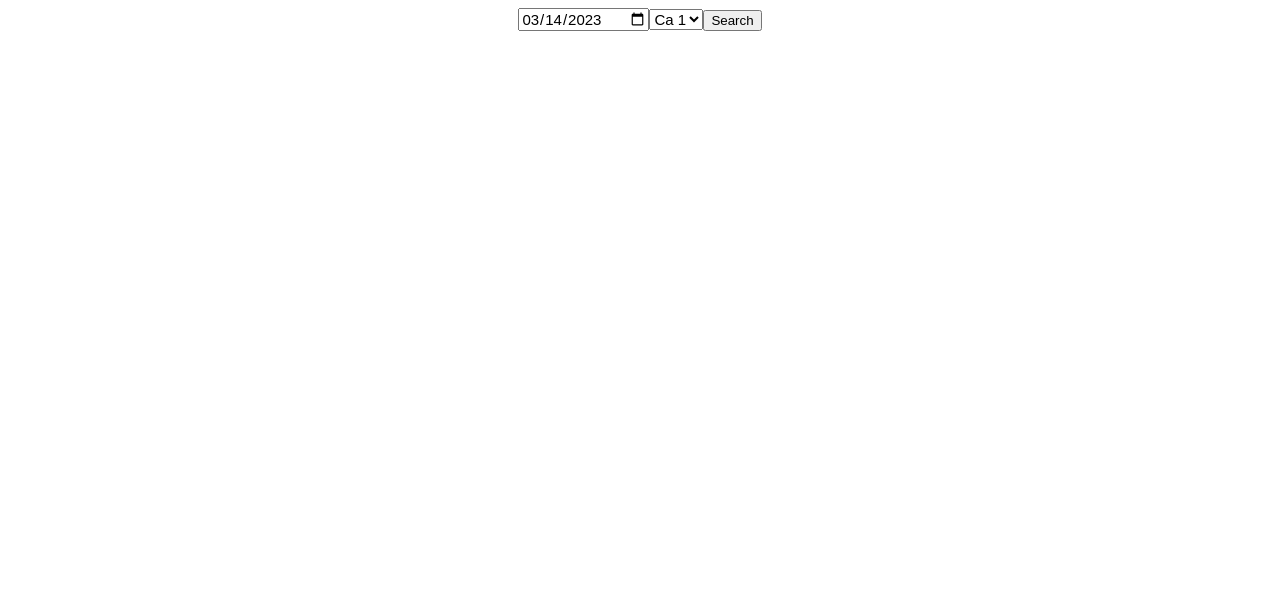
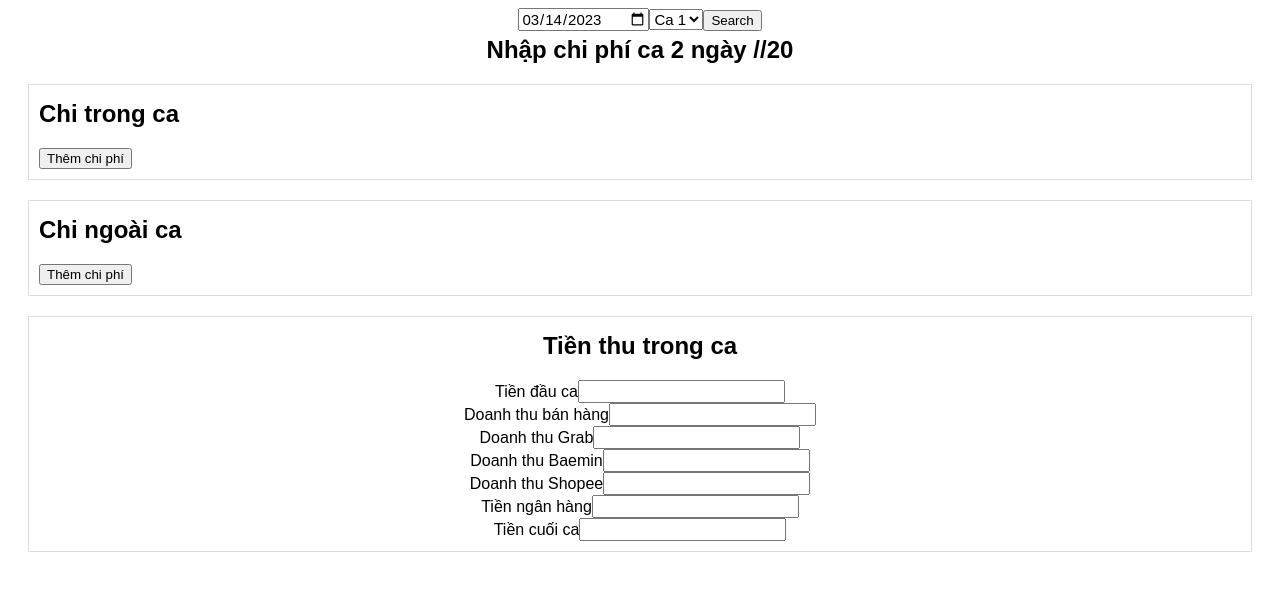
Before and after one commit to JimmyHoang296/Kido-react, a React (Create React App) app: page / in a window 1280 px wide. Shown: the top 590 px of the page. Built offline with nearby package versions, Linux system fonts and the light colour scheme.

Commit message:
Update App.js

```diff
--- a/src/App.js
+++ b/src/App.js
@@ -5,18 +5,32 @@ import SearchDate from "./SearchDate";
 import Modal from "./Modal";
 import DrExpenses from "./DrExpenses";
 import OsExpenses from "./OsExpenses";
+import CashInput from "./CashInput";
 
 function App() {
   const [isDisplay, setIsDisplay] = useState(false);
-  const [isMainDisplay, setIsMainDisplay] = useState(false);
+  const [isMainDisplay, setIsMainDisplay] = useState(true);
   const [shift, setShift] = useState("");
+  const cashList = [
+    { id: "cashStart", name: "Tiền đầu ca" },
+    { id: "cashSale", name: "Doanh thu bán hàng" },
+    { id: "grab", name: "Doanh thu Grab" },
+    { id: "baemin", name: "Doanh thu Baemin" },
+    { id: "shopee", name: "Doanh thu Shopee" },
+    { id: "cashBank", name: "Tiền ngân hàng" },
+    { id: "cashEnd", name: "Tiền cuối ca" }
+  ];
 
   const [drExpenses, setDrExpenses] = useState([]);
   const [osExpenses, setOsExpenses] = useState([]);
   const [drList, setDrList] = useState([]);
   const [osList, setOsList] = useState([]);
+  const [cashs, setCashs] = useState(
+    cashList.reduce((a, v) => ({ ...a, [v.id]: "" }), {})
+  );
+
   const URL =
-    "https://script.google.com/macros/s/AKfycbwr34Xy9OOF7UxZVDxSTNlSrTGVKvmOauX1h02qzkhLtVn7QqwEEDbslwar7gBq1rUiVg/exec";
+    "https://script.google.com/macros/s/AKfycbwfUBnuqDSOSY_LIWNjTL0nNqQkBBiVN1UBcEJoy429IhvFOCAd_07noTaJL-a30NOr/exec";
 
   const handleSubmit = (event) => {
     event.preventDefault(); // Prevent the form from submitting
@@ -26,10 +40,9 @@ function App() {
       id: shift,
       // sale: [{}],
       dr: drExpenses,
-      os: osExpenses
-      // cash: [{}]
+      os: osExpenses,
+      cash: cashs
     };
-    console.log(JSON.stringify(submitData));
     setIsDisplay(true);
     fetch(URL, {
       method: "POST",
@@ -54,7 +67,6 @@ function App() {
   };
 
   const handleResponse = (data) => {
-    console.log("handleresponse", data);
     setDrList(data.setUp.expenseList.filter((ex) => ex.type === "Trong ca"));
     setOsList(data.setUp.expenseList.filter((ex) => ex.type === "Ngoài ca"));
     setDrExpenses(
@@ -73,11 +85,12 @@ function App() {
     setShift(dayShift);
     setDrExpenses([]);
     setOsExpenses([]);
+    setCashs(cashList.reduce((a, v) => ({ ...a, [v.id]: "" }), {}));
     var submitData = {
       type: "search",
       id: dayShift
     };
-    console.log(JSON.stringify(submitData));
+    // console.log(JSON.stringify(submitData));
 
     setIsDisplay(true);
     fetch(URL, {
@@ -127,7 +140,7 @@ function App() {
       {isMainDisplay && (
         <>
           <h2>
-            Nhập chi phí ngày
+            Nhập chi phí {shift.slice(6, 8) === "c1" ? "ca 1" : "ca 2"} ngày
             {` ${shift.slice(0, 2)}/${shift.slice(2, 4)}/20${shift.slice(
               4,
               6
@@ -146,12 +159,13 @@ function App() {
             expenses={osExpenses}
             setExpenses={setOsExpenses}
           />
+          <CashInput cashList={cashList} cashs={cashs} setCashs={setCashs} />
           {getToday() === shift.slice(0, 6) && (
             <button onClick={handleSubmit}> Submit</button>
           )}
         </>
       )}
-      {isDisplay ? <Modal /> : ""}
+      {isDisplay ?? <Modal />}
     </div>
   );
 }
```
